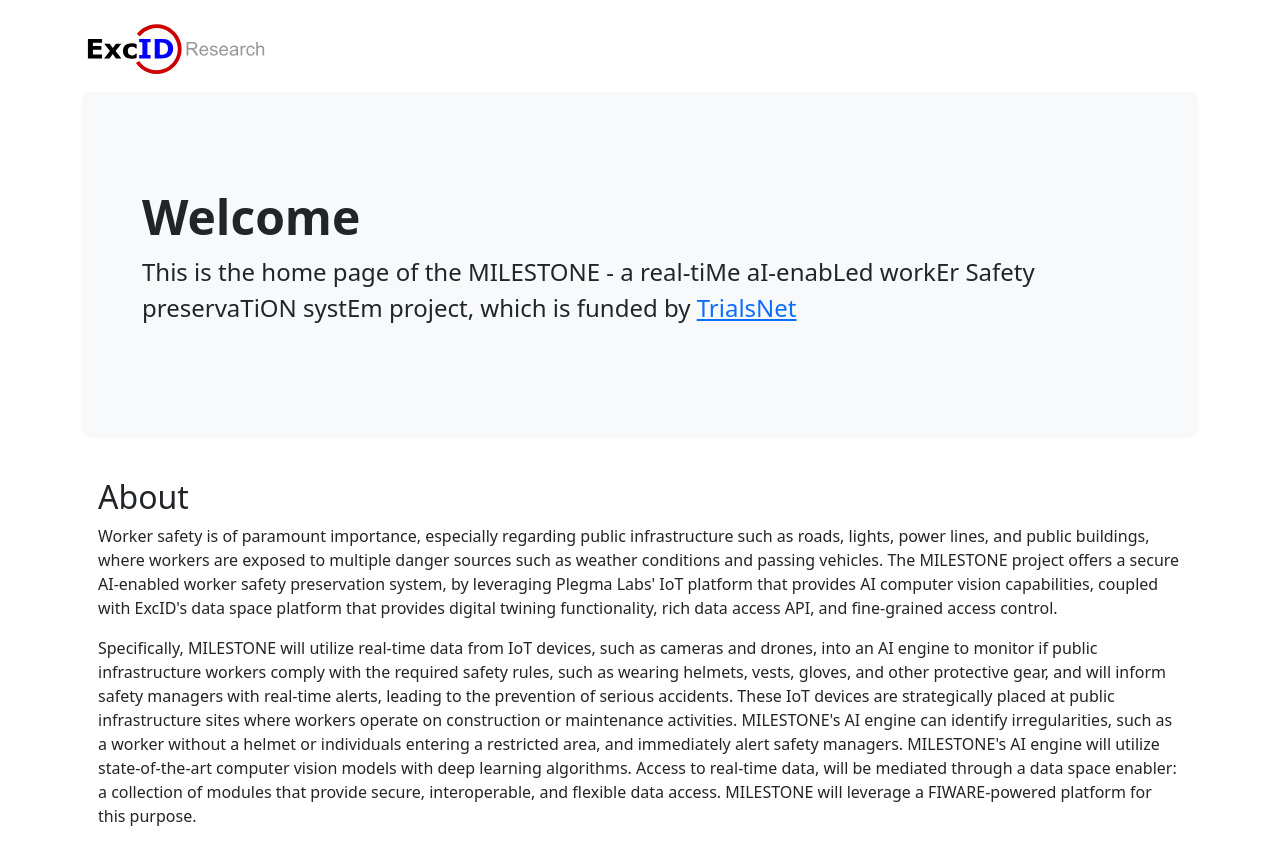
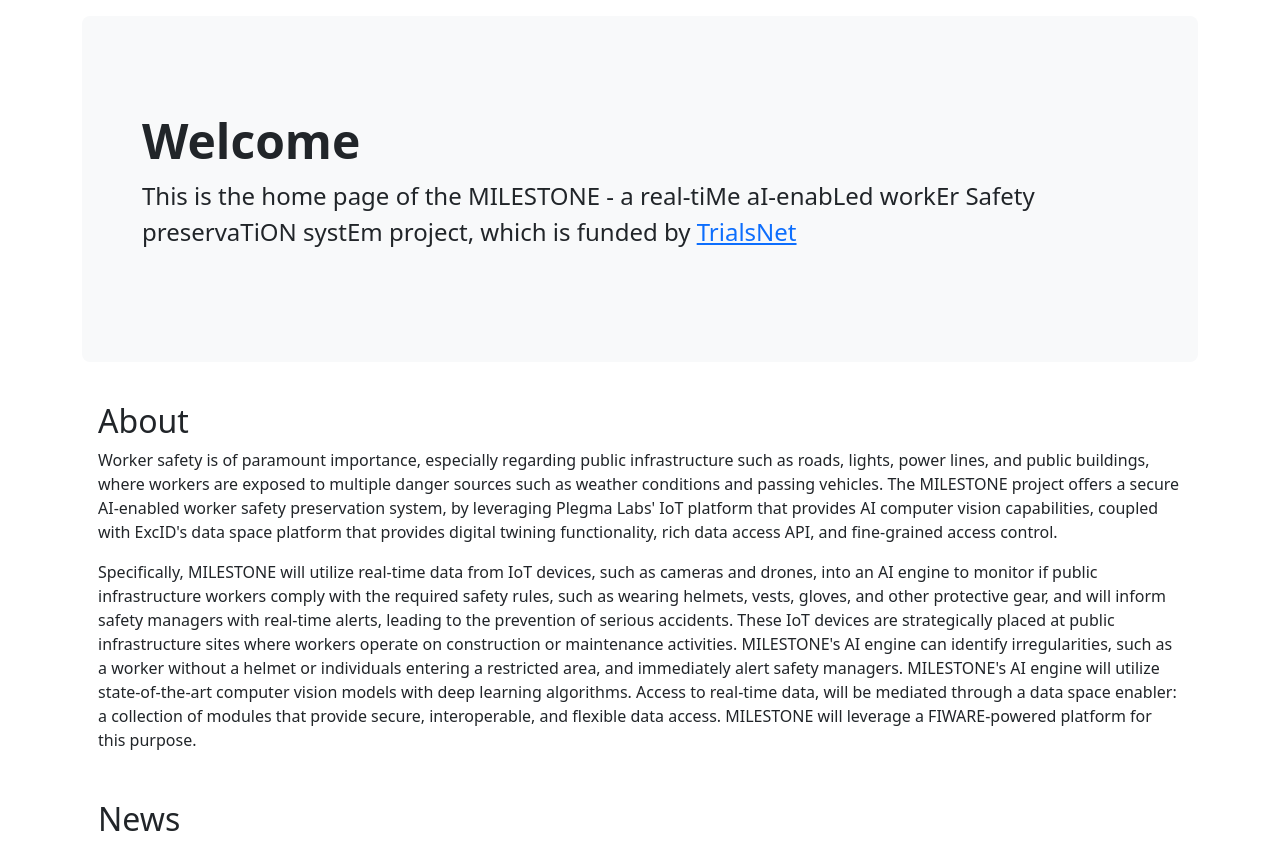
Before and after one commit to excid-io/milestone, a plain HTML site: page index.html in a window 1280 px wide. Shown: the top 841 px of the page. Drawn offline with nearby package versions, Linux system fonts and the light colour scheme.

Commit message:
site update

```diff
--- a/index.html
+++ b/index.html
@@ -9,9 +9,7 @@
   <body>
     <div class="container">
         <div class="col-1 pt-3 text-center">
-          <p>
-          <a href="https://www.excid.io"><img src="img/logo-research.svg" alt="excid logo" height="60"/></a>
-          </p>
+
         </div>
         <div class="p-5 mb-4 bg-light rounded-3">
           <div class="container-fluid py-5">
```
